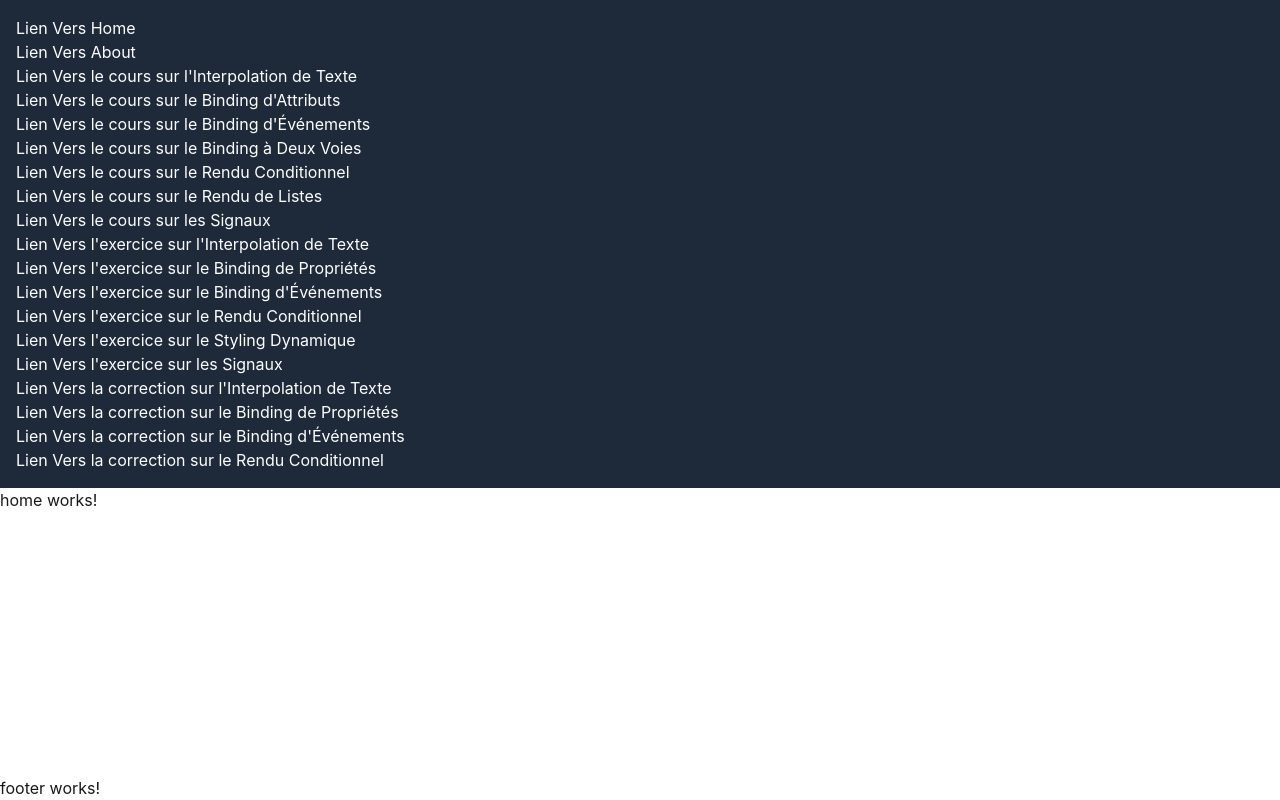
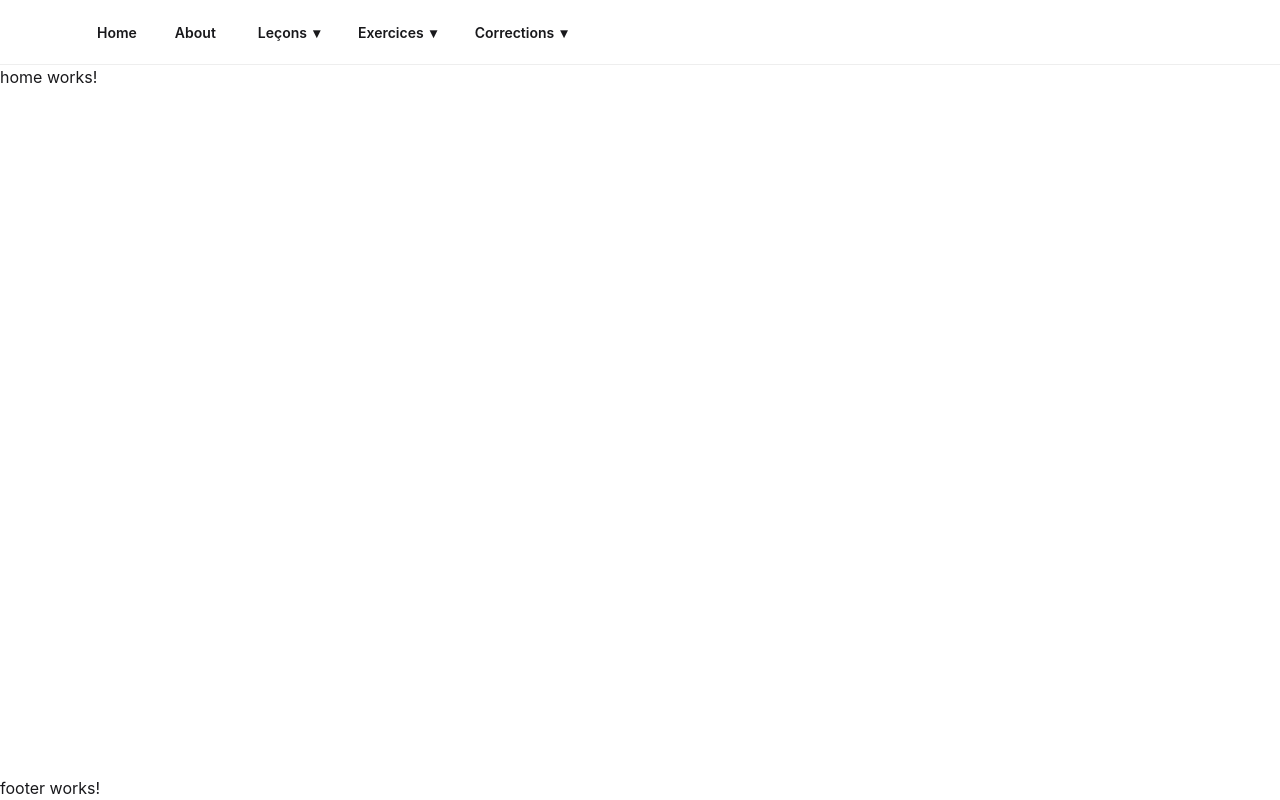
Before and after one commit to arthurb1348/TP-Projet-Angular, an Angular app: page /home in a window 1280 px wide. Built offline with nearby package versions, Linux system fonts and the light colour scheme.

Commit message:
feat: improve header with drop-down menu

```diff
--- a/src/app/components/layouts/header/header.html
+++ b/src/app/components/layouts/header/header.html
@@ -1,28 +1,131 @@
-<div class="bg-gray-800 text-white p-4">
-    <nav>
-        <ul>
-            <li><a routerLink="/home">Lien Vers Home</a></li>
-            <li><a routerLink="/about">Lien Vers About</a></li>
+<header class="relative z-10 border-b border-base-300 bg-base-100">
+    <nav
+        class="navbar mx-auto max-w-6xl flex-col items-start gap-2 px-4 sm:flex-row sm:flex-wrap sm:items-center"
+        aria-label="Navigation principale"
+    >
+        <div class="flex gap-1">
+            <a class="btn btn-ghost" routerLink="/home">Home</a>
+            <a class="btn btn-ghost" routerLink="/about">About</a>
+        </div>
 
-            <li><a routerLink="/text-interpolation-lesson">Lien Vers le cours sur l'Interpolation de Texte</a></li>
-            <li><a routerLink="/attributes-binding-lesson">Lien Vers le cours sur le Binding d'Attributs</a></li>
-            <li><a routerLink="/event-binding-lesson">Lien Vers le cours sur le Binding d'Événements</a></li>
-            <li><a routerLink="/two-way-binding-lesson">Lien Vers le cours sur le Binding à Deux Voies</a></li>
-            <li><a routerLink="/conditional-rendering-lesson">Lien Vers le cours sur le Rendu Conditionnel</a></li>
-            <li><a routerLink="/list-rendering-lesson">Lien Vers le cours sur le Rendu de Listes</a></li>
-            <li><a routerLink="/signals-lesson">Lien Vers le cours sur les Signaux</a></li>
+        <ul class="flex flex-col items-start gap-1 sm:flex-row sm:flex-wrap">
+            <li>
+                <details #lessonsMenu name="header-navigation" class="dropdown">
+                    <summary class="btn btn-ghost">
+                        Leçons <span aria-hidden="true">▾</span>
+                    </summary>
 
-            <li><a routerLink="/exercice-text-interpolation">Lien Vers l'exercice sur l'Interpolation de Texte</a></li>
-            <li><a routerLink="/exercice-property-binding">Lien Vers l'exercice sur le Binding de Propriétés</a></li>
-            <li><a routerLink="/exercice-event-binding">Lien Vers l'exercice sur le Binding d'Événements</a></li>
-            <li><a routerLink="/exercice-conditional-rendering">Lien Vers l'exercice sur le Rendu Conditionnel</a></li>
-            <li><a routerLink="/exercice-dynamic-styling">Lien Vers l'exercice sur le Styling Dynamique</a></li>
-            <li><a routerLink="/signals-exercice">Lien Vers l'exercice sur les Signaux</a></li>
+                    <ul class="dropdown-content menu z-10 mt-2 w-64 rounded-box border border-base-300 bg-base-100 p-2 shadow-lg">
+                        <li>
+                            <a routerLink="/text-interpolation-lesson" (click)="lessonsMenu.open = false">
+                                Interpolation de texte
+                            </a>
+                        </li>
+                        <li>
+                            <a routerLink="/attributes-binding-lesson" (click)="lessonsMenu.open = false">
+                                Binding d’attributs
+                            </a>
+                        </li>
+                        <li>
+                            <a routerLink="/event-binding-lesson" (click)="lessonsMenu.open = false">
+                                Binding d’événements
+                            </a>
+                        </li>
+                        <li>
+                            <a routerLink="/two-way-binding-lesson" (click)="lessonsMenu.open = false">
+                                Binding à deux voies
+                            </a>
+                        </li>
+                        <li>
+                            <a routerLink="/conditional-rendering-lesson" (click)="lessonsMenu.open = false">
+                                Rendu conditionnel
+                            </a>
+                        </li>
+                        <li>
+                            <a routerLink="/list-rendering-lesson" (click)="lessonsMenu.open = false">
+                                Rendu de listes
+                            </a>
+                        </li>
+                        <li>
+                            <a routerLink="/signals-lesson" (click)="lessonsMenu.open = false">
+                                Signaux
+                            </a>
+                        </li>
+                    </ul>
+                </details>
+            </li>
 
-            <li><a routerLink="/correction-text-interpolation">Lien Vers la correction sur l'Interpolation de Texte</a></li>
-            <li><a routerLink="/correction-property-binding">Lien Vers la correction sur le Binding de Propriétés</a></li>
-            <li><a routerLink="/correction-event-binding">Lien Vers la correction sur le Binding d'Événements</a></li>
-            <li><a routerLink="/correction-conditional-rendering">Lien Vers la correction sur le Rendu Conditionnel</a></li>
+            <li>
+                <details #exercisesMenu name="header-navigation" class="dropdown">
+                    <summary class="btn btn-ghost">
+                        Exercices <span aria-hidden="true">▾</span>
+                    </summary>
+
+                    <ul class="dropdown-content menu z-10 mt-2 w-64 rounded-box border border-base-300 bg-base-100 p-2 shadow-lg">
+                        <li>
+                            <a routerLink="/exercice-text-interpolation" (click)="exercisesMenu.open = false">
+                                Interpolation de texte
+                            </a>
+                        </li>
+                        <li>
+                            <a routerLink="/exercice-property-binding" (click)="exercisesMenu.open = false">
+                                Binding de propriétés
+                            </a>
+                        </li>
+                        <li>
+                            <a routerLink="/exercice-event-binding" (click)="exercisesMenu.open = false">
+                                Binding d’événements
+                            </a>
+                        </li>
+                        <li>
+                            <a routerLink="/exercice-conditional-rendering" (click)="exercisesMenu.open = false">
+                                Rendu conditionnel
+                            </a>
+                        </li>
+                        <li>
+                            <a routerLink="/exercice-dynamic-styling" (click)="exercisesMenu.open = false">
+                                Style dynamique
+                            </a>
+                        </li>
+                        <li>
+                            <a routerLink="/signals-exercice" (click)="exercisesMenu.open = false">
+                                Signaux
+                            </a>
+                        </li>
+                    </ul>
+                </details>
+            </li>
+
+            <li>
+                <details #correctionsMenu name="header-navigation" class="dropdown">
+                    <summary class="btn btn-ghost">
+                        Corrections <span aria-hidden="true">▾</span>
+                    </summary>
+
+                    <ul class="dropdown-content menu z-10 mt-2 w-64 rounded-box border border-base-300 bg-base-100 p-2 shadow-lg">
+                        <li>
+                            <a routerLink="/correction-text-interpolation" (click)="correctionsMenu.open = false">
+                                Interpolation de texte
+                            </a>
+                        </li>
+                        <li>
+                            <a routerLink="/correction-property-binding" (click)="correctionsMenu.open = false">
+                                Binding de propriétés
+                            </a>
+                        </li>
+                        <li>
+                            <a routerLink="/correction-event-binding" (click)="correctionsMenu.open = false">
+                                Binding d’événements
+                            </a>
+                        </li>
+                        <li>
+                            <a routerLink="/correction-conditional-rendering" (click)="correctionsMenu.open = false">
+                                Rendu conditionnel
+                            </a>
+                        </li>
+                    </ul>
+                </details>
+            </li>
         </ul>
     </nav>
-</div>
+</header>
```
